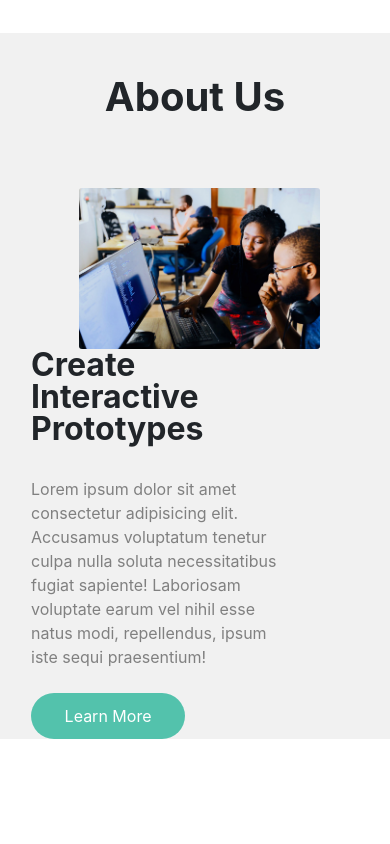
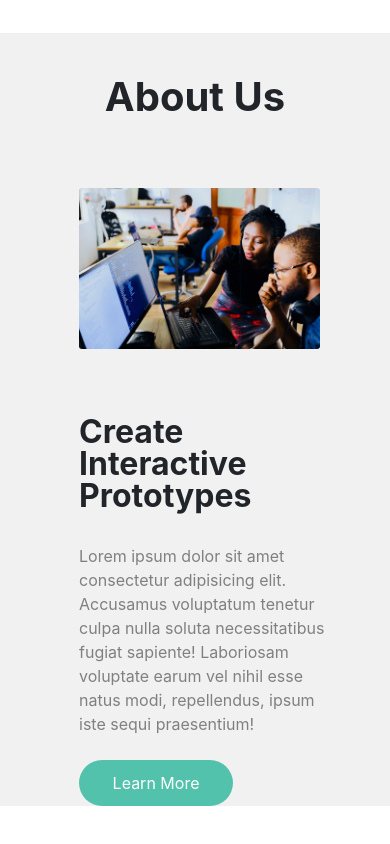
Before and after one commit to jcrr1985/landingDemo, a plain HTML site: page index.html in a window 390 px wide. Shown: the part 3260-4104 px from the top of the page. Before the commit the page ends 4047 px from the top, so only its background shows below. Drawn offline with nearby package versions, Linux system fonts and the light colour scheme.

Commit message:
fourth section responsive:done

```diff
--- a/scss/_section4.scss
+++ b/scss/_section4.scss
@@ -37,3 +37,10 @@
         }
     }
 }
+
+@media screen and (max-width:575px) {
+    .sectionFour .rightCol {
+        margin-left: 4rem;
+        margin-top: 4.2rem;
+    }
+}
```
Also changed, not shown: css/estilos.css, 1 other file.
